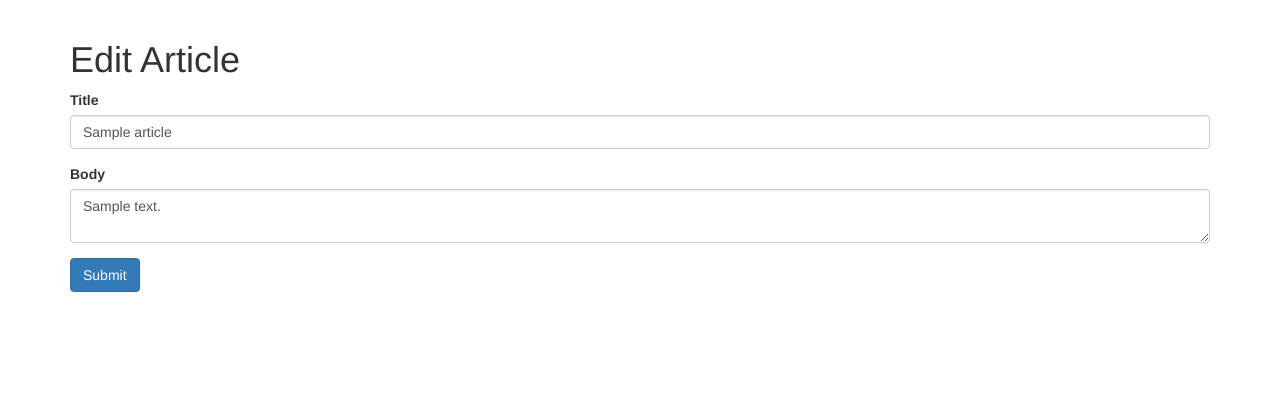
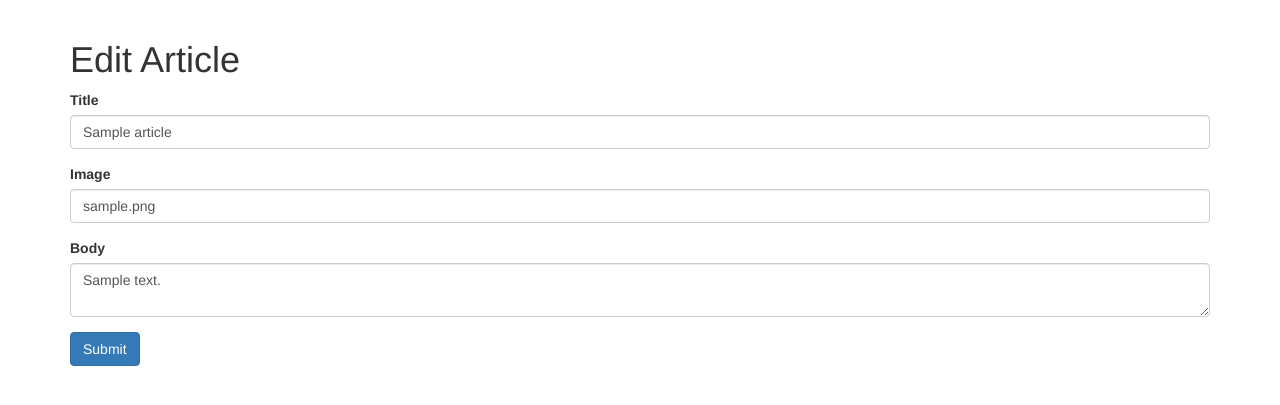
Before and after one commit to DrKimpatrick/freshredfive, a Flask app: page /edit_article/1 in a window 1280 px wide. Shown: the part 52-457 px from the top of the page. Run offline with Flask 2, Linux system fonts and the light colour scheme; the visitor is signed in with stand-in values (Sample User, id 1); tables that the repository leaves empty or names only in its code hold one stand-in row (values such as "Sample post"); data that the repository does not hold is empty; some libraries are stand-ins or nearby versions.

Commit message:
add images to the site

```diff
--- a/app.py
+++ b/app.py
@@ -49,11 +49,6 @@ def index():
 @app.route('/recipes')
 def recipes():
     return render_template('recipes.html')
-#render the form
-@app.route('/form')
-def form():
-    return render_template('form.html')
-
 
 # index lunchbox
 @app.route('/lunchbox')
@@ -178,7 +173,8 @@ class ArticleForm(Form):
     title = StringField('Title', validators=[
                         DataRequired(), validators.Length(min=4, max=250)])
 
-
+    image = StringField('Image', validators=[
+                        DataRequired(), validators.Length(min=4, max=250)])
 
     body = TextAreaField('Body', validators=[
                          DataRequired(), validators.Length(min=30)])
@@ -200,12 +196,14 @@ def edit_article(id):
 
     form.title.data = article['title']
     form.body.data = article['body']
+    form.image.data = article['images']
 
     # fill the form of the fields
 
     if request.method == "POST" and form.validate():
         title = request.form['title']
         body = request.form['body']
+        image = request.form['image']
 
         # create cursor to the db
         cur = mysql.connection.cursor()
@@ -255,13 +253,14 @@ def add_article():
     if request.method == "POST" and form.validate():
         title = form.title.data
         body = form.body.data
-
+        image = form.image.data
+        #print(image)
         # create cursor to the db
         cur = mysql.connection.cursor()
 
         # execute
-        cur.execute("INSERT INTO articles(title,body,author) VALUES(%s,%s,%s)",
-                    (title, body, session['username']))
+        cur.execute("INSERT INTO articles(title,body,author,images) VALUES(%s,%s,%s,%s)",
+                    (title, body, session['username'], image))
 
         # commit to db
         mysql.connection.commit()
--- a/templates/article.html
+++ b/templates/article.html
@@ -15,7 +15,7 @@
     			<!-- Selected Article -->
     			<div class="col-sm-8 allarticles">
     				<div class="single-article-instance">
-		    			<div class="blogimage"><img src={{ url_for('static', filename='img/carousel/2.jpeg') }} alt="Blog Image"></div>
+		    			<div class="blogimage"><img src={{ article.images }} alt="Blog Image"></div>
 		    			<div class="blogdescription">
 		    				{{article.body | safe }}
 		    			</div>
--- a/templates/edit_article.html
+++ b/templates/edit_article.html
@@ -7,6 +7,11 @@
     <div class="form-group">
       {{ render_field(form.title, class_="form-control") }}
     </div>
+
+    <div class="form-group">
+      {{ render_field(form.image, class_="form-control") }}
+    </div>
+
     <div class="form-group">
       {{ render_field(form.body, class_="form-control", id="editor") }}
     </div>
```
Also changed, not shown: templates/blog.html (+2 -2 lines).
